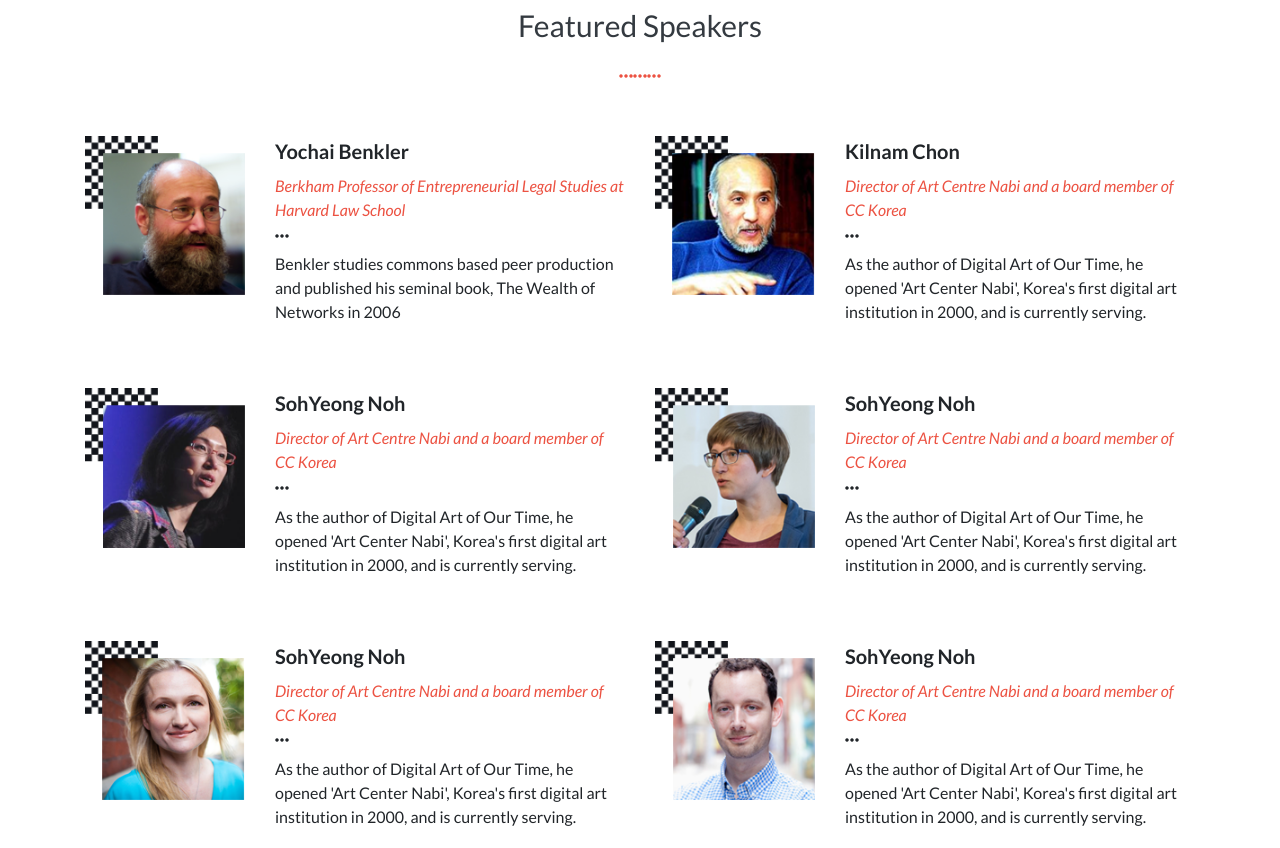
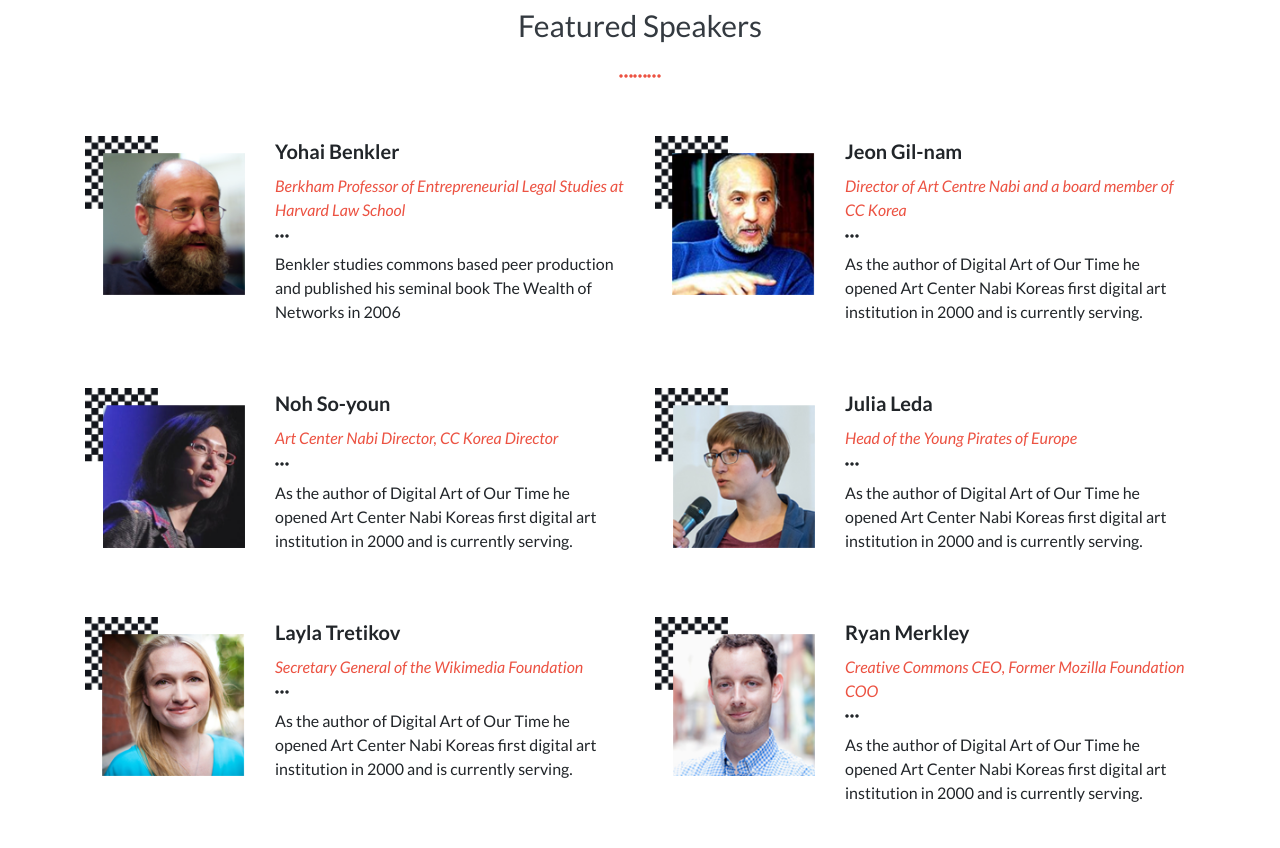
Before and after one commit to ocrearyy/FIRST-CAPSTONE-PROJECT, a website: page index.html in a window 1280 px wide. Shown: the part 1347-2195 px from the top of the page. Drawn offline with nearby package versions, Linux system fonts and the light colour scheme; a web font is replaced by a local one.

Commit message:
completed features section dynamics

```diff
--- a/app.js
+++ b/app.js
@@ -1,3 +1,5 @@
+// mobile popup starts
+
 const navToggle = document.querySelector('#navToggle');
 const nav = document.querySelector('#menu-popup');
 const navIcon = document.querySelectorAll('.navIcon');
@@ -8,3 +10,84 @@
     icon.classList.toggle('hidden');
   });
 });
+
+// Mobile popup ends
+
+// features speaker popup starts
+const speakers = [
+  {
+    Images: ['images/speaker_01.png', 'images/speaker_02.png', 'images/speaker_03.png', 'images/speaker_04.png', 'images/speaker_05.png', 'images/speaker_06.png',],
+    name: ['Yohai Benkler', 'Jeon Gil-nam', 'Noh So-youn', 'Julia Leda', 'Layla Tretikov', 'Ryan Merkley',],
+    role: ['Berkham Professor of Entrepreneurial Legal Studies at Harvard Law School', 'Director of Art Centre Nabi and a board member of CC Korea', 'Art Center Nabi Director, CC Korea Director', 'Head of the Young Pirates of Europe', 'Secretary General of the Wikimedia Foundation', 'Creative Commons CEO, Former Mozilla Foundation COO',],
+    about: ['Benkler studies commons based peer production and published his seminal book The Wealth of Networks in 2006', 'As the author of Digital Art  of Our Time he opened Art Center Nabi Koreas first digital art institution in 2000 and is currently serving.', 'As the author of Digital Art  of Our Time he opened Art Center Nabi Koreas first digital art institution in 2000 and is currently serving.', 'As the author of Digital Art  of Our Time he opened Art Center Nabi Koreas first digital art institution in 2000 and is currently serving.', 'As the author of Digital Art  of Our Time he opened Art Center Nabi Koreas first digital art institution in 2000 and is currently serving.', 'As the author of Digital Art  of Our Time he opened Art Center Nabi Koreas first digital art institution in 2000 and is currently serving.',],
+  },
+];
+
+
+const jsContainer = document.querySelector('.speakers-container');
+for (let i = 0; i < 6; i += 1) {
+  jsContainer.innerHTML = `
+  <div class="container">
+  <div class="row mb-5">
+        <div class="col-2">
+          <img class="desktop-speaker-img" src="${speakers[0].Images[0]}" alt="">
+        </div>
+        <div class="col-4">
+          <p class="speaker-name">${speakers[0].name[0]}</p>
+              <p class="speaker-profession">${speakers[0].role[0]}</p>
+              <span><i class="fa-solid fa-ellipsis"></i></span>
+              <p class="speaker-experience">${speakers[0].about[0]}</p>
+        </div>
+        <div class="col-2">
+          <img class="desktop-speaker-img" src="${speakers[0].Images[1]}" alt="">
+        </div>
+        <div class="col-4">
+          <p class="speaker-name">${speakers[0].name[1]}</p>
+              <p class="speaker-profession">${speakers[0].role[1]}</p>
+              <span><i class="fa-solid fa-ellipsis"></i></span>
+              <p class="speaker-experience">${speakers[0].about[1]}</p>
+        </div>
+      </div>
+      <div class="row mb-5">
+        <div class="col-2">
+          <img class="desktop-speaker-img" src="${speakers[0].Images[2]}" alt="">
+        </div>
+        <div class="col-4">
+          <p class="speaker-name">${speakers[0].name[2]}</p>
+              <p class="speaker-profession">${speakers[0].role[2]}</p>
+              <span><i class="fa-solid fa-ellipsis"></i></span>
+              <p class="speaker-experience">${speakers[0].about[2]}</p>
+        </div>
+        <div class="col-2">
+          <img class="desktop-speaker-img" src="${speakers[0].Images[3]}" alt="">
+        </div>
+        <div class="col-4">
+          <p class="speaker-name">${speakers[0].name[3]}</p>
+              <p class="speaker-profession">${speakers[0].role[3]}</p>
+              <span><i class="fa-solid fa-ellipsis"></i></span>
+              <p class="speaker-experience">${speakers[0].about[3]}</p>
+        </div>
+      </div>
+      <div class="row mb-5">
+        <div class="col-2">
+          <img class="desktop-speaker-img" src="${speakers[0].Images[4]}" alt="">
+        </div>
+        <div class="col-4">
+          <p class="speaker-name">${speakers[0].name[4]}</p>
+              <p class="speaker-profession">${speakers[0].role[4]}</p>
+              <span><i class="fa-solid fa-ellipsis"></i></span>
+              <p class="speaker-experience">${speakers[0].about[4]}</p>
+        </div>
+        <div class="col-2">
+          <img class="desktop-speaker-img" src="${speakers[0].Images[5]}" alt="">
+        </div>
+        <div class="col-4">
+          <p class="speaker-name">${speakers[0].name[5]}</p>
+              <p class="speaker-profession">${speakers[0].role[5]}</p>
+              <span><i class="fa-solid fa-ellipsis"></i></span>
+              <p class="speaker-experience">${speakers[0].about[5]}</p>
+        </div>
+      </div>
+  `;
+}
+// features speakers end
--- a/index.html
+++ b/index.html
@@ -272,7 +272,7 @@
           </div>
           <div class="row mb-5 mobile-speakers">
             <div class="col-4">
-              <img src="images/speaker_01.png" alt="">
+              <img class="mobile-speakers-" src="images/speaker_01.png" alt="">
             </div>
             <div class="col-8">
               <p class="speaker-name">Yochachi Benkler</p>
@@ -283,7 +283,7 @@
           </div>
           <div class="row mb-5 mobile-speakers">
             <div class="col-4">
-              <img src="images/speaker_03.png" alt="">
+              <img class="mobile-speakers-" src="images/speaker_03.png" alt="">
              </div>
              <div class="col-8">
               <p class="speaker-name">SohYeong Noh</p>
@@ -299,10 +299,11 @@
               </div>
           </div>
     </Section>
+
     <!-- Mobile Featured Speakers Section Ends -->
 
     <!-- Desktop Feature Speakers Section Starts here  -->
-  <section class="desktop-feature-speakers">
+  <!-- <section class="desktop-feature-speakers">
     <div class="container">
       <div class="row mb-5">
         <div class="col-2">
@@ -364,7 +365,10 @@
               <p class="speaker-experience">As the author of Digital Art  of Our Time, he opened 'Art Center Nabi', Korea's first digital art institution in 2000, and is currently serving.</p>
         </div>
       </div>
-     </section>
+     </section> -->
+     <div class="speakers-container">
+
+     </div>
 
      <!-- Desktop Feature Speakers Section Ends here  -->
 
--- a/style.css
+++ b/style.css
@@ -175,6 +175,15 @@
   display: none;
 }
 
+.mobile-speakers- {
+  width: 100%;
+  height: auto;
+}
+
+.speakers-container {
+  display: none;
+}
+
 /* .......................................Desktop Version of index html starts here.............................................. */
 
 @media only screen and (min-width: 769px) {
@@ -329,6 +338,10 @@
 
   #menu-popup {
     display: none;
+  }
+
+  .speakers-container {
+    display: contents;
   }
 }
 
```
